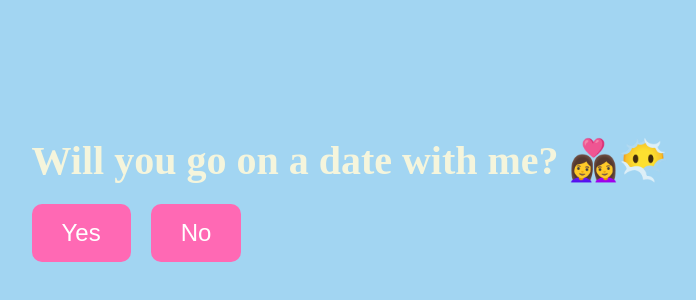
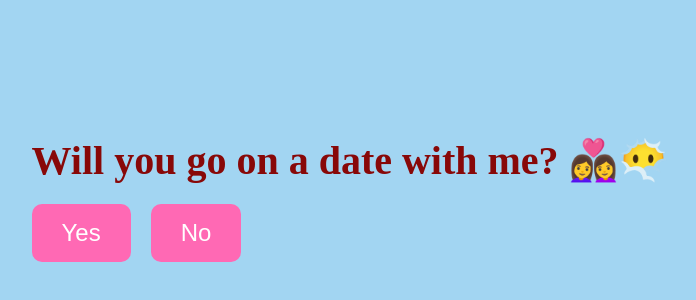
Before and after one commit to erisryu/shayla, a plain HTML site: page index.html in a window 1280 px wide. Shown: the part 214-514 px from the top of the page, without its empty margins (290-986 px from the left). Drawn offline with Linux system fonts and the light colour scheme.

Commit message:
Update index.html

```diff
--- a/index.html
+++ b/index.html
@@ -8,7 +8,7 @@
     body {
       background-color: #a2d5f2; /* Pastel blue */
       font-family: 'Times New Roman', serif;
-      color: #f5f5dc; /* Pastel beige */
+      color: #880808; /* Blood red */
       text-align: center;
       margin: 0;
       padding: 0;
```
